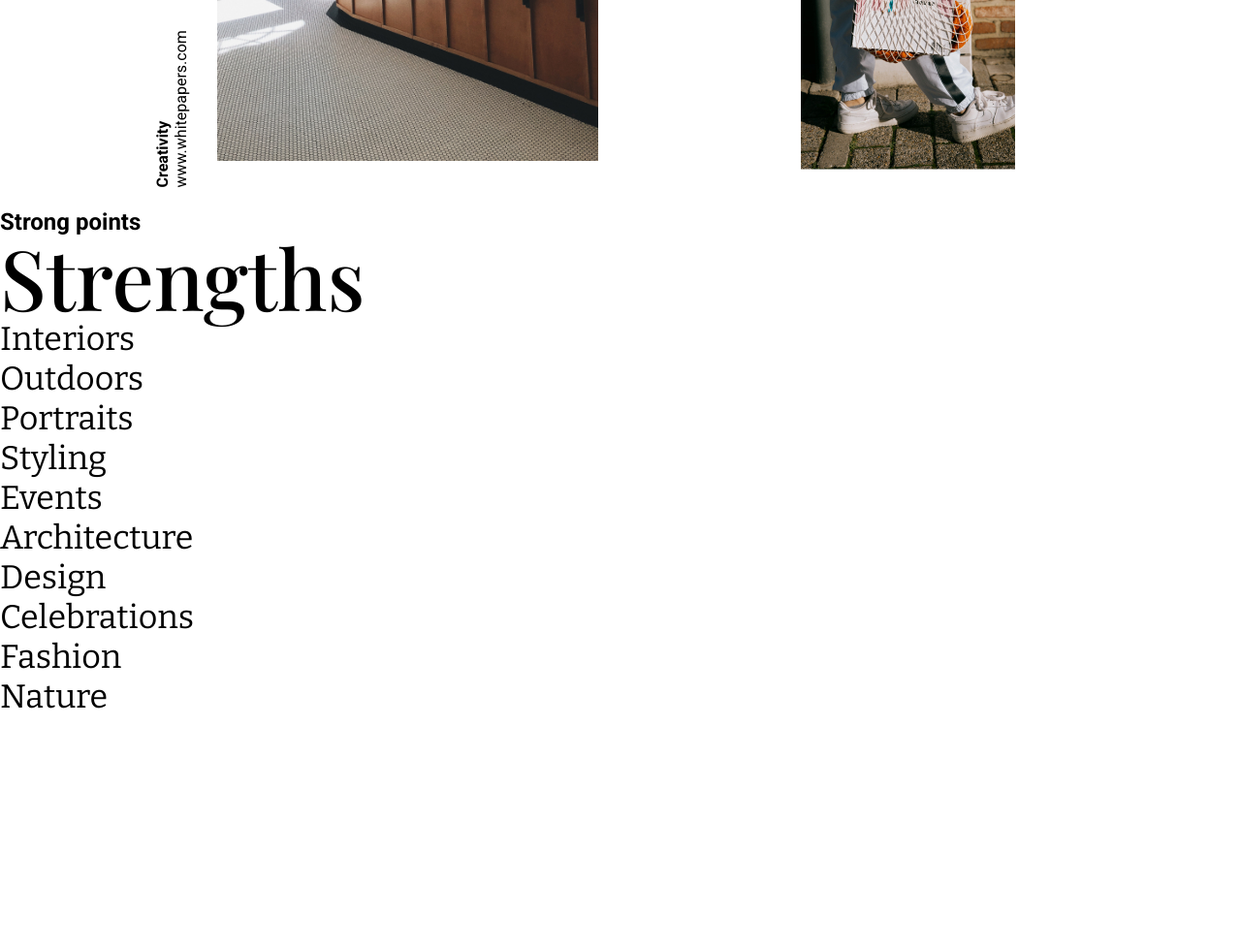
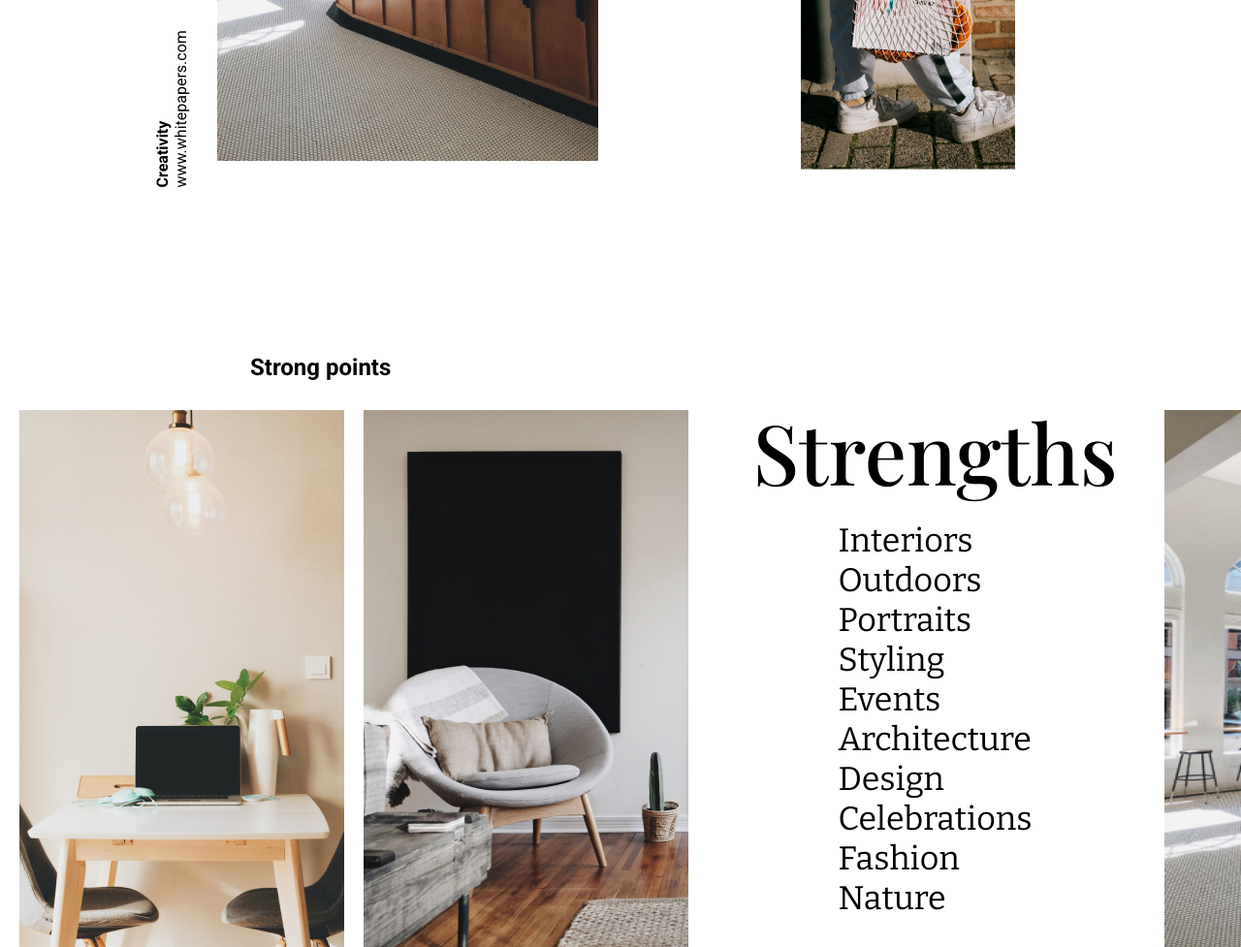
Before and after one commit to TatyanaYashina/otus-css-yashina, a plain HTML site: page index.html in a window 1280 px wide. Shown: the part 3317-4294 px from the top of the page at 97% size. Before the commit the page ends 4056 px from the top, so only its background shows below. Drawn offline with nearby package versions, Linux system fonts and the light colour scheme; a web font is replaced by a local one.

Commit message:
add styles to a strong-points-section

```diff
--- a/index.html
+++ b/index.html
@@ -111,8 +111,12 @@
             <img src="./img/Testimonials-2.jpg" alt="Testimonials-2">
         </div>
     </section>
-    <section>
+    <section class="section-strong-points">
         <h2 class="strong-points" id="StrongPoints">Strong points</h2>
+        <div class="content-strong-points">
+            <img class="photo-strong-points" src="./img/strong-1.jpg" alt="strong-1">
+            <img class="photo-strong-points" src="./img/strong-2.jpg" alt="strong-2">
+            <div class="textelement-strong-points">
                 <h3 class="strengths">Strengths</h3>
                 <ul class="strengths-list">
                     <li class="strengths-item interiors">Interiors</li>
@@ -126,6 +130,9 @@
                     <li class="strengths-item fashion">Fashion</li>
                     <li class="strengths-item nature">Nature</li>
                 </ul>
+            </div>
+            <img class="photo-strong-points" src="./img/strong-3 (1).jpg" alt="strong-3">
+        </div>
     </section>
 
 </body>
--- a/styles/style.css
+++ b/styles/style.css
@@ -297,7 +297,7 @@ word-wrap: break-word
     grid-template-columns:  7.6% 35% 11% 35% 118px ;
     grid-template-rows: 1fr 1fr 1fr;
     padding-left: 119px;
-    margin: 0 20px 0 20px;
+    margin: 0 20px 150px 20px;
 }
 /* .testimonials-title {
     position: relative;
@@ -406,12 +406,31 @@ word-wrap: break-word
     text-align: center;
     width: 221px;
 }
+.section-strong-points {
+    margin: 0 0 140px 20px;
+}
+.content-strong-points {
+    display: flex;
+    gap: 20px;
+    overflow-x: auto;
+}
+@supports (display: grid) {
+    .content-strong-points {
+        display: grid;
+        grid-template-columns: 335px 335px 451px 335px;
+        grid-template-rows: 554px;
+        gap: 20px;
+    }
+}
 .strong-points {
     color: black;
     font-size: 24px;
     font-family: 'Roboto', sans-serif;
     font-weight: 700;
-    word-wrap: break-word
+    word-wrap: break-word;
+    margin-left: 238px;
+    margin-bottom: 30px;
+    width: 333px;
 }
 .strengths {
     color: black;
@@ -421,73 +440,35 @@ word-wrap: break-word
     line-height: 86px;
     word-wrap: break-word
 }
-.interiors {
+.strengths-item {
     color: black;
     font-size: 34px;
     font-family: 'Bitter', serif;
     font-weight: 400;
-    word-wrap: break-word
+    word-wrap: break-word;
+    list-style-type: none;
 }
-.outdoors {
-    color: black;
-    font-size: 34px;
-    font-family: 'Bitter', serif;
-    font-weight: 400;
-    word-wrap: break-word
+.photo-strong-points {
+    width: 335px;
+    height: 554px;
+
 }
-.portraits {
-    color: black;
-    font-size: 34px;
-    font-family: 'Bitter', serif;
-    font-weight: 400;
-    word-wrap: break-word
+.textelement-strong-points {
+    display: flex;
+    flex-wrap: wrap;
+    gap: 28px;
+    padding: 0 9px 18px 9px;
+    width: 451px;
+    flex-shrink: 0;
+    justify-content: center;
 }
-.styling {
-    color: black;
-    font-size: 34px;
-    font-family: 'Bitter', serif;
-    font-weight: 400;
-    word-wrap: break-word
+@supports (display: grid) {
+    .textelement-strong-points {
+        display: grid;
+        grid-template-columns: 451px;
+        grid-template-rows: 86px 422px;
+        justify-content: center;
+        justify-items: center;
+        gap: 28px;
+    }
 }
-.events {
-    color: black;
-    font-size: 34px;
-    font-family: 'Bitter', serif;
-    font-weight: 400;
-    word-wrap: break-word
-}
-.architecture {
-    color: black;
-    font-size: 34px;
-    font-family: 'Bitter', serif;
-    font-weight: 400;
-    word-wrap: break-word
-}
-.design {
-    color: black;
-    font-size: 34px;
-    font-family: 'Bitter', serif;
-    font-weight: 400;
-    word-wrap: break-word
-}
-.celebrations {
-    color: black;
-    font-size: 34px;
-    font-family: 'Bitter', serif;
-    font-weight: 400;
-    word-wrap: break-word
-}
-.fashion {
-    color: black;
-    font-size: 34px;
-    font-family: 'Bitter', serif;
-    font-weight: 400;
-    word-wrap: break-word
-}
-.nature {
-    color: black;
-    font-size: 34px;
-    font-family: 'Bitter', serif;
-    font-weight: 400;
-    word-wrap: break-word
-}
```
Also changed, not shown: img/strong-3 (1).jpg (added). Lines whose indentation alone changed are shown as unchanged.
